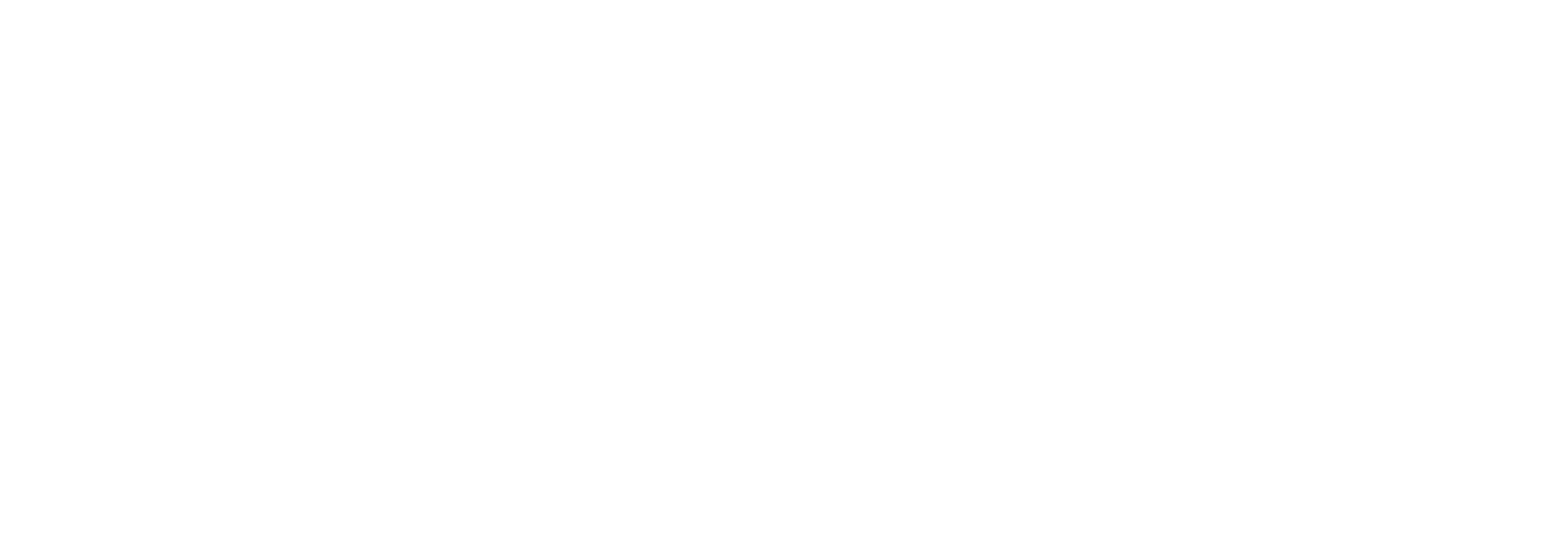
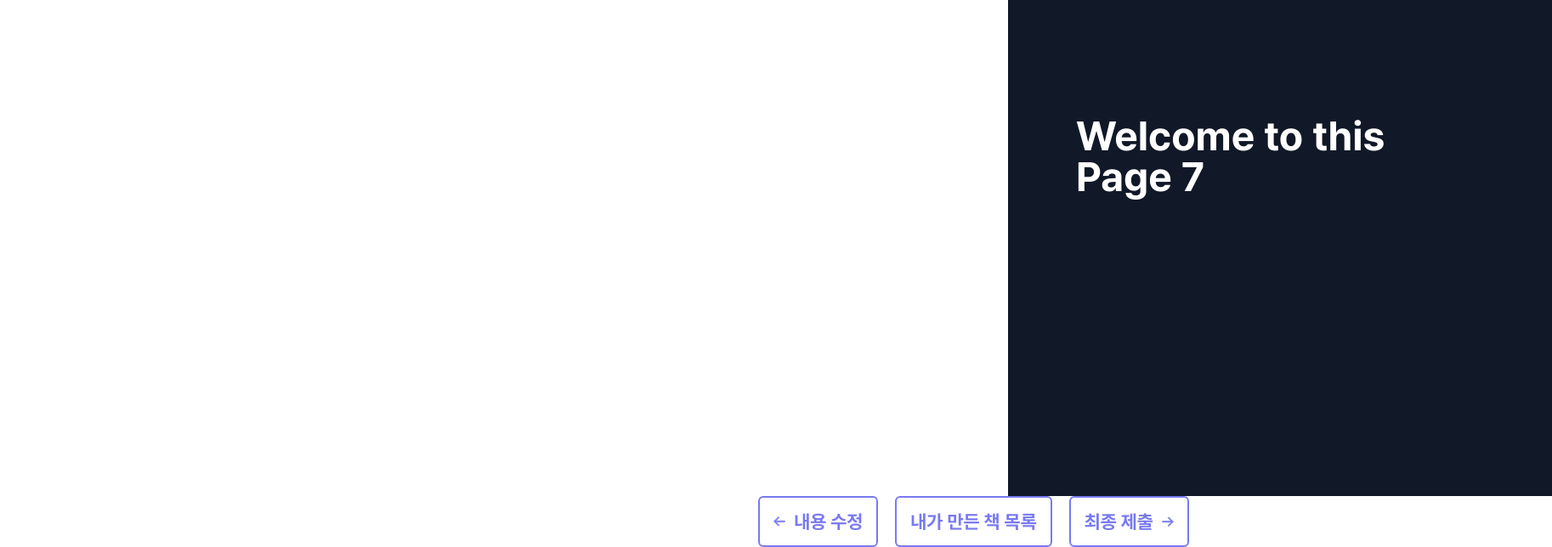
Before and after one commit to VictoryJu/dream-ai, a Next.js app: page /book/creator in a window 1280 px wide. Shown: the part 1060-1704 px from the top of the page at 85% size, 1826 px wide, since content can reach past the window. Before the commit the page ends 920 px from the top, so only its background shows below. Built offline with nearby package versions, Linux system fonts and the light colour scheme.

Commit message:
[feat]: add final-dialog, preview

```diff
--- a/app/book/chat/summary-dialog.tsx
+++ b/app/book/chat/summary-dialog.tsx
@@ -21,7 +21,7 @@
 
 const SummaryDialog = ({ children, callback, description }: SummaryDialogProps) => {
   return (
-    <AlertDialog key="summary-dialog">
+    <AlertDialog>
       <AlertDialogTrigger asChild={!!children}>{children}</AlertDialogTrigger>
       <AlertDialogContent className="w-[1050px] py-[50px] px-[60px]">
         <AlertDialogHeader className="mb-[50px]">
--- /dev/null
+++ b/app/book/creator/(final)/final-dialog-container.tsx
@@ -0,0 +1,65 @@
+import {
+  AlertDialog,
+  AlertDialogAction,
+  AlertDialogCancel,
+  AlertDialogContent,
+  AlertDialogDescription,
+  AlertDialogFooter,
+  AlertDialogHeader,
+  AlertDialogTitle,
+  AlertDialogTrigger,
+} from '@/components/ui/alert-dialog';
+import { Button } from '@/components/ui/button';
+import React, { useState } from 'react';
+import FinalDialog from './final-dialog';
+
+interface FinalDialogProps {
+  children: React.ReactNode;
+}
+
+const FinalDialogContainer = ({ children }: FinalDialogProps) => {
+  const [isSecondDialogOpen, setIsSecondDialogOpen] = useState(false);
+
+  return (
+    <>
+      <FinalDialog
+        title={
+          <span>
+            지금 제출하면 <span className="text-red-warning">수정이 불가</span>해요!
+          </span>
+        }
+        description="인쇄되기 전, 마지막으로 확인해주세요."
+        cancelText="내용 수정하기"
+        actionText="최종 제출하기"
+        onAction={() => setIsSecondDialogOpen(true)}
+      >
+        {children}
+      </FinalDialog>
+
+      <AlertDialog open={isSecondDialogOpen} onOpenChange={setIsSecondDialogOpen}>
+        <AlertDialogContent className="w-[850px] py-[50px] px-[60px]">
+          <AlertDialogHeader>
+            <AlertDialogTitle className="text-center text-[40px] text-black-description"></AlertDialogTitle>
+            <AlertDialogDescription className="text-center text-[26px] font-semibold text-black-description">
+              내가 만든 목록에서 나의 동화책들을 확인할 수 있어요.
+            </AlertDialogDescription>
+          </AlertDialogHeader>
+          <AlertDialogFooter className="flex justify-center gap-[28px] w-full mt-[50px]">
+            <AlertDialogCancel asChild>
+              <Button className="flex-1 h-[100px] text-[28px] font-bold rounded-[15px] border-[2px] border-purple-main bg-transparent text-purple-main hover:bg-purple-main hover:text-white">
+                홈으로
+              </Button>
+            </AlertDialogCancel>
+            <AlertDialogAction asChild>
+              <Button className="flex-1 h-[100px] text-[28px] font-bold rounded-[15px] border-[2px] border-purple-main bg-transparent text-purple-main hover:bg-purple-main hover:text-white">
+                내가 만든 책 목록
+              </Button>
+            </AlertDialogAction>
+          </AlertDialogFooter>
+        </AlertDialogContent>
+      </AlertDialog>
+    </>
+  );
+};
+
+export default FinalDialogContainer;
--- /dev/null
+++ b/app/book/creator/(final)/final-dialog.tsx
@@ -0,0 +1,57 @@
+import {
+  AlertDialog,
+  AlertDialogAction,
+  AlertDialogCancel,
+  AlertDialogContent,
+  AlertDialogDescription,
+  AlertDialogFooter,
+  AlertDialogHeader,
+  AlertDialogTitle,
+  AlertDialogTrigger,
+} from '@/components/ui/alert-dialog';
+import { Button } from '@/components/ui/button';
+import React from 'react';
+
+interface FinalDialogProps {
+  children: React.ReactNode;
+  title: string | React.ReactNode;
+  description?: string;
+  cancelText: string;
+  actionText: string;
+  onAction?: () => void;
+}
+
+const FinalDialog = ({ children, title, description, cancelText, actionText, onAction }: FinalDialogProps) => {
+  return (
+    <>
+      <AlertDialog>
+        <AlertDialogTrigger asChild={!!children}>{children}</AlertDialogTrigger>
+        <AlertDialogContent className="w-[850px] py-[50px] px-[60px]">
+          <AlertDialogHeader>
+            <AlertDialogTitle className="text-center text-[40px] text-black-description">{title}</AlertDialogTitle>
+            <AlertDialogDescription className="text-center text-[26px] font-semibold text-black-description">
+              {description}
+            </AlertDialogDescription>
+          </AlertDialogHeader>
+          <AlertDialogFooter className="flex justify-center gap-[28px] w-full mt-[50px]">
+            <AlertDialogCancel asChild>
+              <Button className="flex-1 h-[100px] text-[28px] font-bold rounded-[15px] border-[2px] border-purple-main bg-transparent text-purple-main hover:bg-purple-main hover:text-white">
+                {cancelText}
+              </Button>
+            </AlertDialogCancel>
+            <AlertDialogAction asChild>
+              <Button
+                className="flex-1 h-[100px] text-[28px] font-bold rounded-[15px] border-[2px] border-purple-main bg-transparent text-purple-main hover:bg-purple-main hover:text-white"
+                onClick={onAction}
+              >
+                {actionText}
+              </Button>
+            </AlertDialogAction>
+          </AlertDialogFooter>
+        </AlertDialogContent>
+      </AlertDialog>
+    </>
+  );
+};
+
+export default FinalDialog;
--- /dev/null
+++ b/app/book/creator/(final)/final-preview.tsx
@@ -0,0 +1,48 @@
+import React from 'react';
+import PageFlip from './page-flip';
+import FinalDialog from './final-dialog';
+import { Button } from '@/components/ui/button';
+import FinalDialogContainer from './final-dialog-container';
+import ArrowTailLeftPurple from '@/components/ui/icons/arrow-tail-left-purple';
+
+const FinalPreview = () => {
+  return (
+    <div>
+      <PageFlip />
+      <div className="flex justify-center items-center gap-[20px]">
+        <Button variant="purpleOutline" className="flex items-center gap-[10px] text-[22px] font-bold h-[60px] group">
+          <ArrowTailLeftPurple
+            direction="left"
+            className="stroke-purple-main fill-purple-main group-hover:stroke-white group-hover:fill-white transition-colors duration-300"
+          />
+          내용 수정
+        </Button>
+        <FinalDialog
+          title={
+            <>
+              <div>더 많은 동화책을 만들고 싶다면,</div>
+              <div className="text-purple-main">개인회원으로 전환하세요!</div>
+            </>
+          }
+          cancelText="나중에"
+          actionText="개인회원 전환"
+        >
+          <Button variant="purpleOutline" className="text-[22px] font-bold h-[60px]">
+            내가 만든 책 목록
+          </Button>
+        </FinalDialog>
+        <FinalDialogContainer>
+          <Button variant="purpleOutline" className="flex items-center gap-[10px] text-[22px] font-bold h-[60px] group">
+            최종 제출
+            <ArrowTailLeftPurple
+              direction="right"
+              className="stroke-purple-main fill-purple-main group-hover:stroke-white group-hover:fill-white transition-colors duration-300"
+            />
+          </Button>
+        </FinalDialogContainer>
+      </div>
+    </div>
+  );
+};
+
+export default FinalPreview;
--- /dev/null
+++ b/app/book/creator/(final)/page-flip.tsx
@@ -0,0 +1,60 @@
+import React, { useState, useRef } from 'react';
+
+interface PageData {
+  frontContent: string;
+  backContent: string;
+}
+
+const PageFlip: React.FC = () => {
+  const [, forceUpdate] = useState({});
+  const pageRefs = useRef<(HTMLDivElement | null)[]>([]);
+
+  const [pages] = useState<PageData[]>([
+    { frontContent: 'Welcome to this Page', backContent: 'This is Page 2' },
+    { frontContent: 'Page 3', backContent: 'Page 4' },
+    { frontContent: 'Welcome to this Page 5', backContent: 'This is Page 6' },
+    { frontContent: 'Welcome to this Page 7', backContent: 'This is Page 8' },
+  ]);
+
+  const togglePageFlip = (el: HTMLDivElement) => {
+    setAllPagesBack();
+    setClickedPageForward(el);
+    el.classList.toggle('turn');
+    forceUpdate({});
+  };
+
+  const setAllPagesBack = () => {
+    pageRefs.current.forEach((page) => {
+      if (page) page.classList.remove('z-50');
+    });
+  };
+
+  const setClickedPageForward = (el: HTMLDivElement) => {
+    el.classList.add('z-50');
+  };
+
+  return (
+    <div className="perspective text-white bg-black w-screen h-screen flex justify-end">
+      {pages.map((page, index) => (
+        <div
+          key={page.frontContent}
+          ref={(el: HTMLDivElement | null) => {
+            if (el) pageRefs.current[pages.length - index - 1] = el;
+          }}
+          className="page absolute duration-1000 flex items-end origin-left w-1/2 transition h-screen transform"
+          data-page={pages.length - index}
+          onClick={(e) => togglePageFlip(e.currentTarget)}
+        >
+          <div className="front text-xl sm:text-3xl md:text-5xl flex items-center justify-start px-2 sm:px-5 md:px-20 font-bold bg-gray-900 h-screen absolute right-0 w-full h-full">
+            {page.frontContent}
+          </div>
+          <div className="back text-xl sm:text-3xl md:text-5xl font-bold flex items-center justify-start px-2 sm:px-5 md:px-20 bg-gray-800 h-screen absolute w-full h-full">
+            {page.backContent}
+          </div>
+        </div>
+      ))}
+    </div>
+  );
+};
+
+export default PageFlip;
--- a/app/book/creator/page.tsx
+++ b/app/book/creator/page.tsx
@@ -2,6 +2,7 @@
 import { useState, useCallback, useMemo } from 'react';
 import BookEditor from './book-editor';
 import PageNavigator from './page-navigator';
+import FinalPreview from './(final)/final-preview';
 
 const Page = () => {
   // 선택된 책의 인덱스를 관리하는 상태
@@ -24,6 +25,7 @@
       <div className="flex-7 bg-purple-300 w-[100%] pt-[52px] pb-[130px] pr-[81px]">
         {/* 선택된 인덱스를 BookEditor로 전달 */}
         <BookEditor />
+        <FinalPreview />
       </div>
     </div>
   );
--- a/app/globals.css
+++ b/app/globals.css
@@ -5,6 +5,28 @@
 body {
   font-family: var(--font-pretendard);
   height: 100vh;
+}
+
+.perspective {
+  perspective: 1800px;
+}
+
+.page {
+  transform-style: preserve-3d;
+  transform: rotateY(0deg);
+}
+
+.page.turn {
+  transform: rotateY(-180deg);
+}
+
+.front,
+.back {
+  backface-visibility: hidden;
+}
+
+.back {
+  transform: rotateY(-180deg);
 }
 
 li {
```
